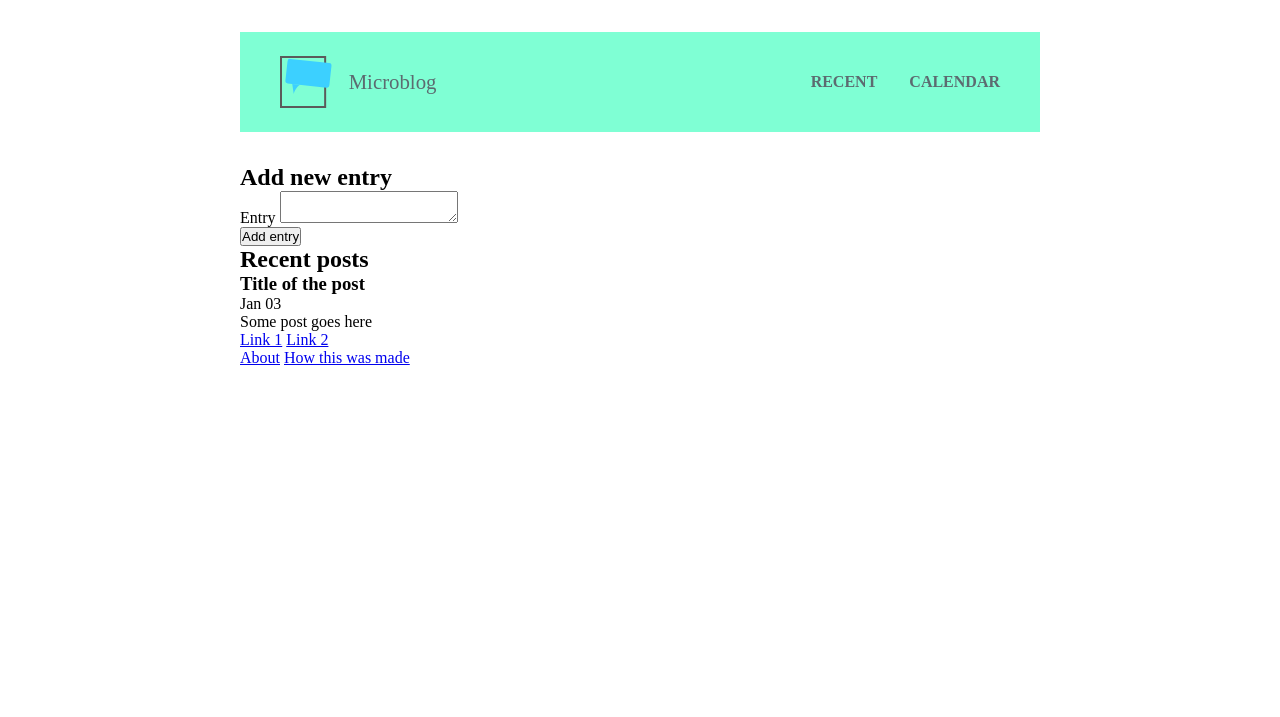
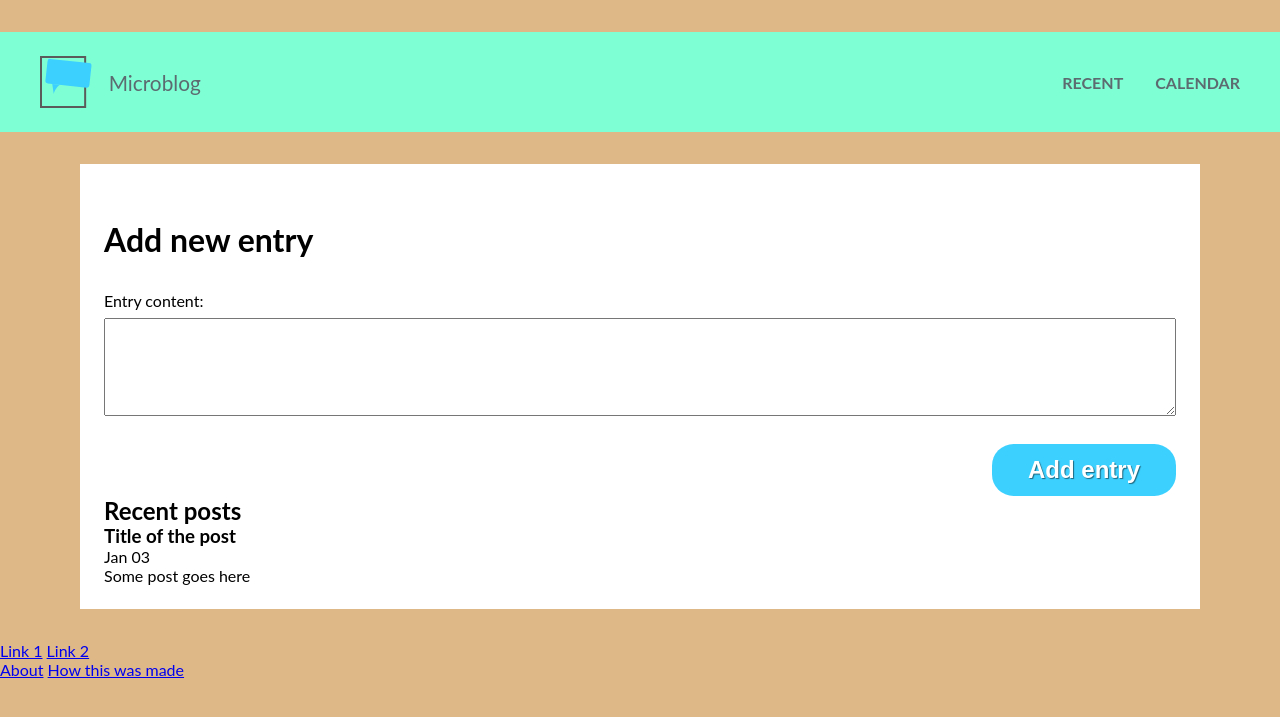
Before and after one commit to IuliiaKonovalova/micro-blog, a Python web app: template templates/index.html in a window 1280 px wide. Shown: the top 717 px of the page. Run offline with Jinja, Linux system fonts and the light colour scheme; the template is opened without the code that fills it, so the values that code supplies are empty.

Commit message:
Style form

```diff
--- a/static/css/style.css
+++ b/static/css/style.css
@@ -18,13 +18,13 @@ p {
 
 /*---- Styling Body ----*/
 body {
-  max-width: 50rem;
-  margin: 2em auto;
+  font-family: Lato, sans-serif;
+  background-color: burlywood;
 }
 
 /*---- Styling Navbar ----*/
 .navbar {
-  max-width: 50rem;
+  max-width: 80rem;
   margin: 2em auto;
   background-color: aquamarine;
   padding: 1.5em 2.5em;
@@ -66,3 +66,56 @@ body {
 .navbar__link:hover {
   color: black;
 }
+
+/*---- Styling Main Content ----*/
+.main {
+  max-width: 70rem;
+  margin: 2em auto;
+  background-color: white;
+  padding: 1.5em;
+}
+
+.main__title {
+  margin: 1em 0;
+  font-size: 2rem;
+}
+
+.form {
+  display: flex;
+  flex-direction: column;
+  align-items: flex-end;
+}
+
+.form__input {
+  width: 100%;
+}
+
+.form__label {
+  display: block;
+  margin-bottom: 0.5em;
+}
+
+.form__textarea {
+  width: inherit;
+  font-size: 1.6rem;
+  padding: 0.7em;
+  margin-bottom: 1em;
+  resize: vertical;
+}
+
+.form__submit {
+  background-color: #3cd0ff;
+  font-size: 1.5rem;
+  font-weight: bold;
+  padding: 0.5em 1.5em;
+  border-radius: 0.9em;
+  border: none;
+  color: white;
+  text-shadow: 1px 1px 1px rgba(0, 0, 0, 0.5);
+  cursor: pointer;
+}
+
+.form__submit:hover,
+.form__submit:focus {
+  background-color: #09a3d1;
+}
--- a/templates/index.html
+++ b/templates/index.html
@@ -26,14 +26,14 @@
     </ul>
 
   </header>
-  <main>
+  <main class="main">
     <section>
-      <h1>Add new entry</h1>
+      <h1 class="main__title">Add new entry</h1>
       <!--Form-->
       <form action="/entry" method="POST" class="form">
         <p class="form__input">
-          <label for="entry" class="form__label">Entry</label>
-          <textarea name="entry" id="entry" class="form__textarea"></textarea>
+          <label for="entry" class="form__label">Entry content:</label>
+          <textarea name="entry" id="entry" class="form__textarea" aria-label="Entry content"></textarea>
         </p>
         <button type="submit" class="form__submit">Add entry</button>
       </form>
```
